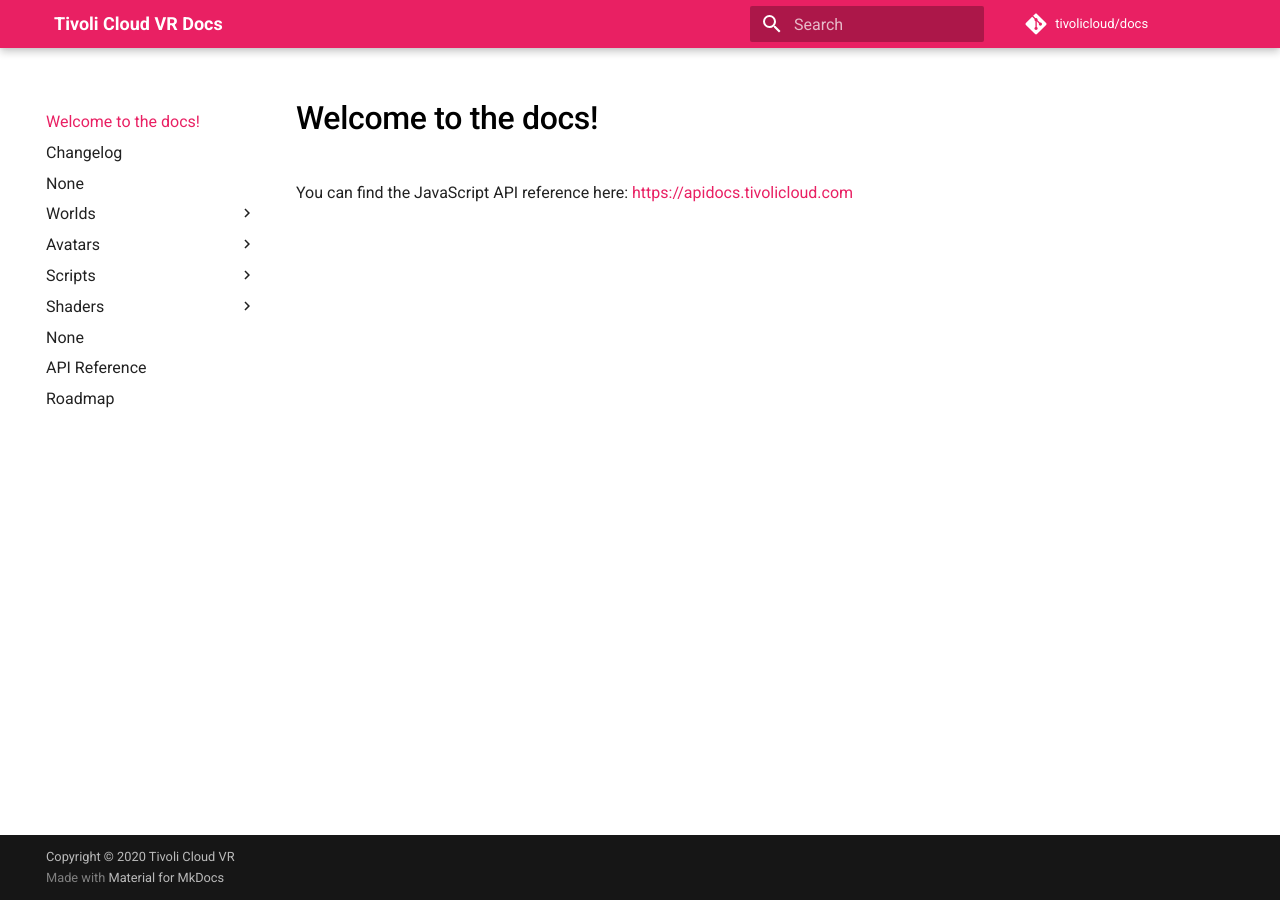
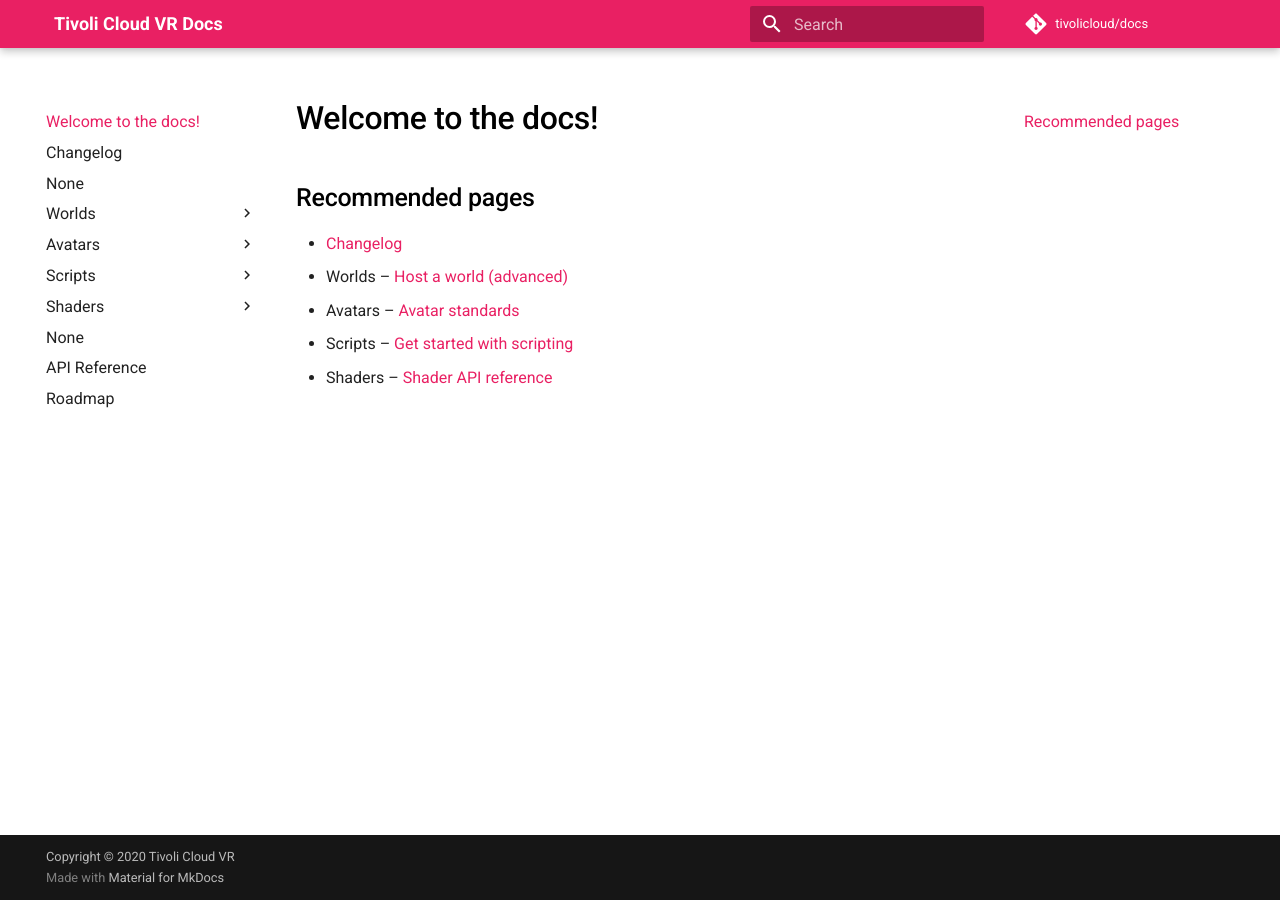
Before and after one commit to Nex-Pro/docs, an MkDocs documentation site: the page built from docs/index.md, in a window 1280 px wide. Built offline with MkDocs 1.6.1 and Material for MkDocs 9.7.7, drawn with Linux system fonts in a browser that asks for light colours.

Commit message:
Updated main page with links to recommended pages

```diff
--- a/docs/index.md
+++ b/docs/index.md
@@ -1,4 +1,9 @@
 # Welcome to the docs!
 
-You can find the JavaScript API reference here:
-[https://apidocs.tivolicloud.com](https://apidocs.tivolicloud.com)
+## Recommended pages
+
+-   [Changelog](changelog)
+-   Worlds &ndash; [Host a world (advanced)](worlds/host-a-world-advanced)
+-   Avatars &ndash; [Avatar standards](avatars/avatar-standards)
+-   Scripts &ndash; [Get started with scripting](scripts/get-started)
+-   Shaders &ndash; [Shader API reference](shaders/shader-api-reference)
```
